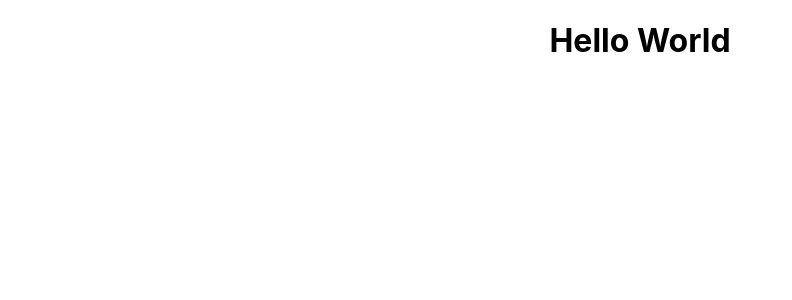
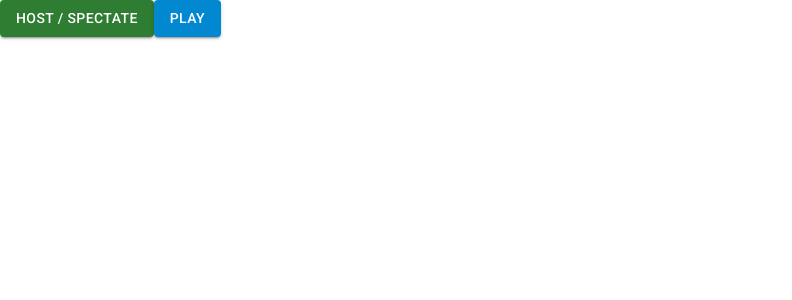
Before and after one commit to OperationFman/Schatzen, a React (Create React App) app: page / in a window 1280 px wide. Shown: the top 300 px of the page, without its empty margins (0-792 px from the left). Built offline with nearby package versions, Linux system fonts and the light colour scheme.

Commit message:
Add Material UI button components to App.ts with tests

```diff
--- a/public/index.html
+++ b/public/index.html
@@ -25,6 +25,15 @@
       Learn how to configure a non-root public URL by running `npm run build`.
     -->
     <title>Schätzen - Points Poker</title>
+
+    <link
+      rel="stylesheet"
+      href="https://fonts.googleapis.com/css?family=Roboto:300,400,500,700&display=swap"
+    />
+    <link
+      rel="stylesheet"
+      href="https://fonts.googleapis.com/icon?family=Material+Icons"
+    />
   </head>
   <body>
     <noscript>You need to enable JavaScript to run this app.</noscript>
--- a/src/App.tsx
+++ b/src/App.tsx
@@ -1,13 +1,28 @@
 import React from "react";
-import "./App.css";
-import { Home } from "./Home/Home";
+import { PlayHomeButton } from "./Components/PlayHomeButton";
+import { SpectatorButton } from "./Components/SpectatorHomeButton";
 
 function App() {
   return (
     <div className="App">
-      <Home />
+      <SpectatorButton />
+      <PlayHomeButton />
     </div>
   );
 }
 
 export default App;
+
+// FOR PLAYERS
+
+// WHEN POLLING:
+// Check user name in storage still exists, if not throw them back to main menu
+// Check user score, if 0, allow to enter a new score (Confirm button appears)
+
+// WHEN SENDING
+// Hit confirm, confirm to disappear and loading icon to appear on card, this can happen by temporarily setting this users score state to -1 idk
+// When polling goes off as normal, it will have a score with the name, this should trigger which card to be 'locked in'
+
+// For Concurrency
+// Attempt to update server, poll the server, if data doesnt appear, attempt to update with this newly pulled data 5 times, then throw error if still not appearing
+// This will happen if someone elses push overrides yours
--- /dev/null
+++ b/src/Components/PlayHomeButton.tsx
@@ -0,0 +1,10 @@
+import * as React from "react";
+import Button from "@mui/material/Button";
+
+export const PlayHomeButton = () => {
+  return (
+    <Button variant="contained" color="info">
+      PLAY
+    </Button>
+  );
+};
--- /dev/null
+++ b/src/Components/SpectatorHomeButton.tsx
@@ -0,0 +1,10 @@
+import * as React from "react";
+import Button from "@mui/material/Button";
+
+export const SpectatorButton = () => {
+  return (
+    <Button variant="contained" color="success">
+      HOST / SPECTATE
+    </Button>
+  );
+};
--- a/src/Home/Home.tsx
+++ /dev/null
@@ -1,5 +0,0 @@
-import React from "react";
-
-export const Home = () => {
-  return <h1>Hello World</h1>;
-};
```
Also changed, not shown: 2 other files (tests, documents, lock files or other folders).
